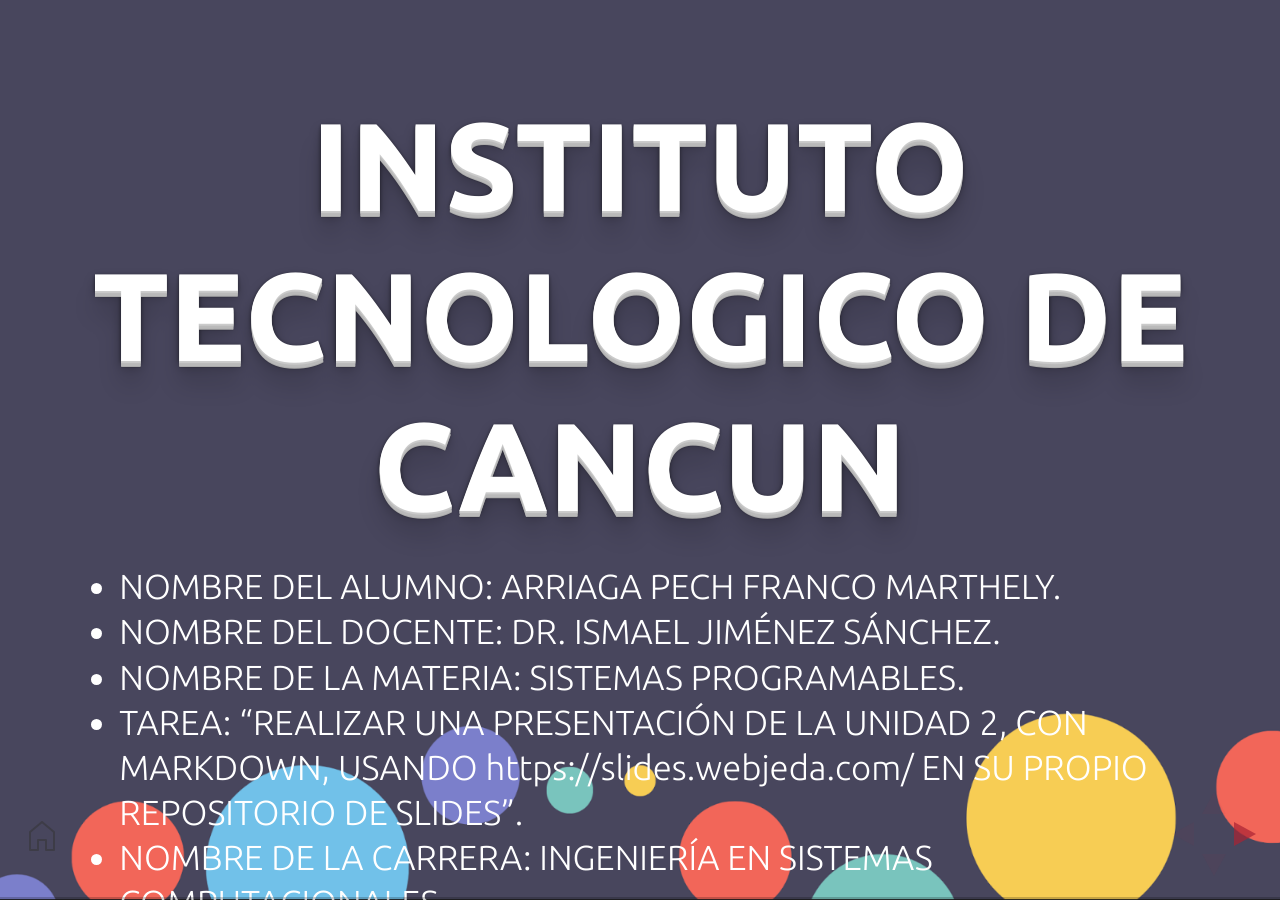
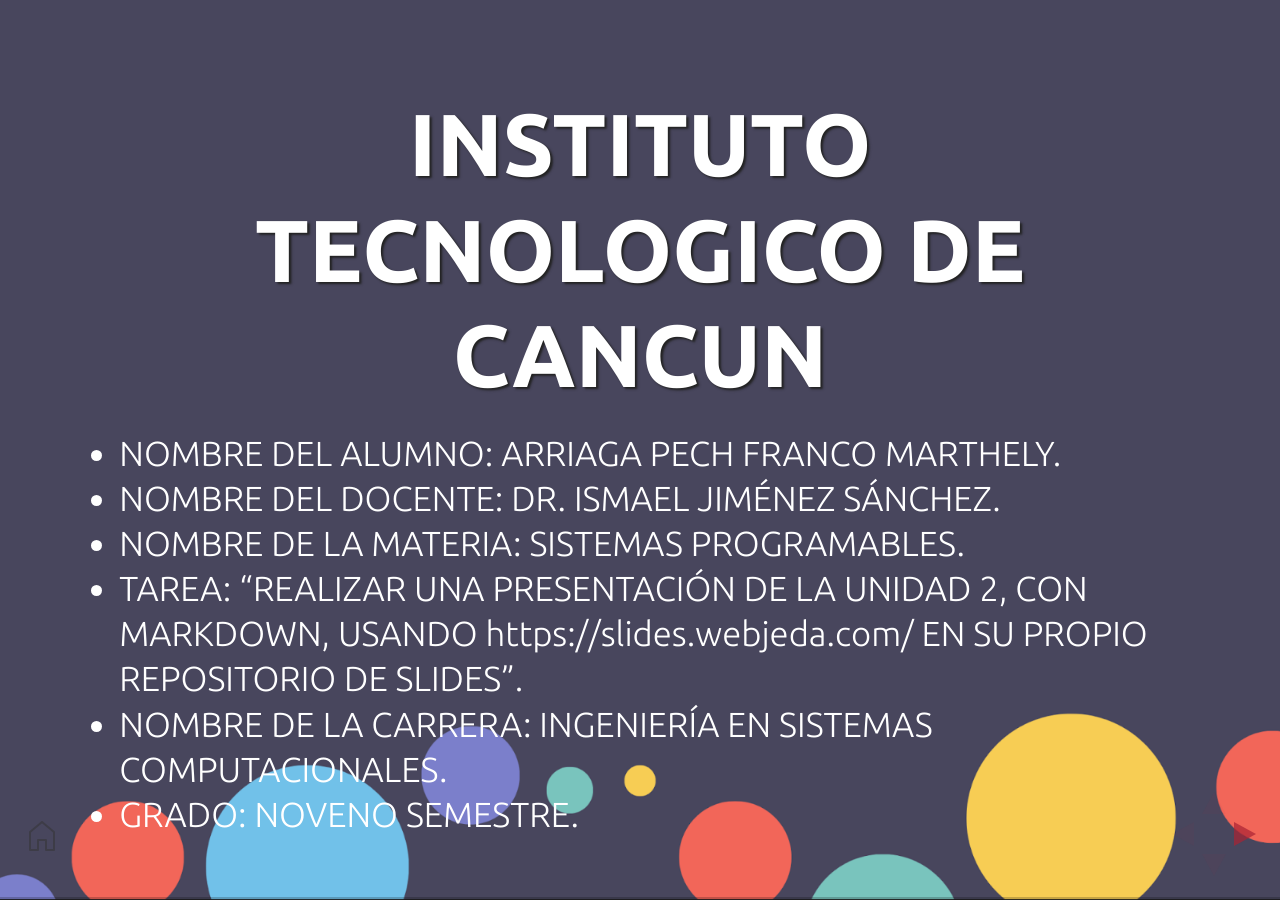
Before and after one commit to francoarriaga/tarea994, a Jekyll site: the page built from _posts/2016-07-01-presentation-1.md, in a window 1280 px wide. Built offline with Jekyll 4.4.1, drawn with Linux system fonts in a browser that asks for light colours.

Commit message:
Update 2016-07-01-presentation-1.md

```diff
--- a/_posts/2016-07-01-presentation-1.md
+++ b/_posts/2016-07-01-presentation-1.md
@@ -7,7 +7,7 @@ slides:
  - title:
    background: "../images/fondomorado.png"
    slide-data: |
-     <h1 style="color:white;">INSTITUTO TECNOLOGICO DE CANCUN</h1>
+     <h2 style="color:white;">INSTITUTO TECNOLOGICO DE CANCUN</h2>
      <ul style="font-size: 30px;  color: white">
        <li>NOMBRE DEL ALUMNO: ARRIAGA PECH FRANCO MARTHELY.</li>
        <li>NOMBRE DEL DOCENTE: DR. ISMAEL JIMÉNEZ SÁNCHEZ.</li>
```
